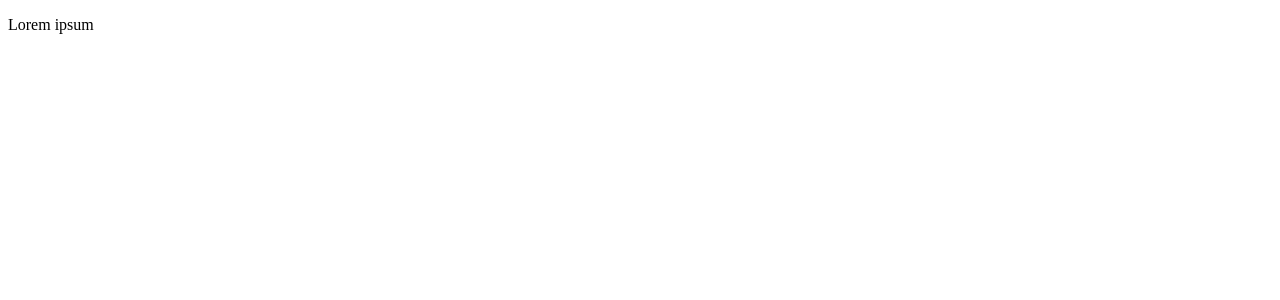
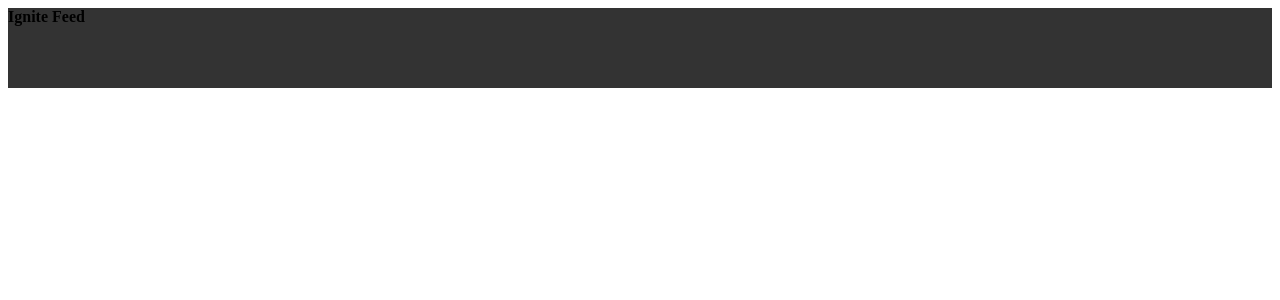
Before and after one commit to vianabsouza/ignite-feed, a React (Vite) app: page / in a window 1280 px wide. Shown: the top 300 px of the page. Built offline with nearby package versions, Linux system fonts and the light colour scheme.

Commit message:
create 'header' component

```diff
--- a/src/App.jsx
+++ b/src/App.jsx
@@ -1,5 +1,9 @@
-function App() {
-  return <p>Lorem ipsum</p>;
+import { Header } from "./components/Header";
+
+export default function App() {
+  return (
+    <div>
+      <Header />
+    </div>
+  );
 }
-
-export default App;
--- /dev/null
+++ b/src/components/Header.jsx
@@ -0,0 +1,9 @@
+import styles from "./Header.module.css";
+
+export function Header() {
+  return (
+    <header>
+      <strong className={styles.header}>Ignite Feed</strong>
+    </header>
+  );
+}
--- /dev/null
+++ b/src/components/Header.module.css
@@ -0,0 +1,6 @@
+.header {
+  background: #333;
+  display: inline-block;
+  height: 80px;
+  width: 100%;
+}
```
